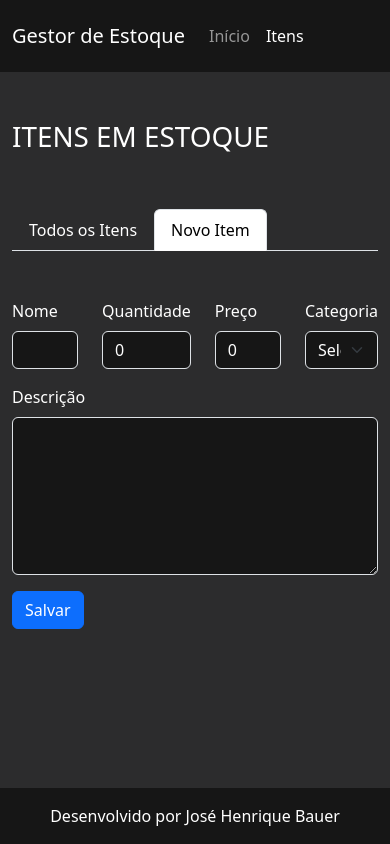
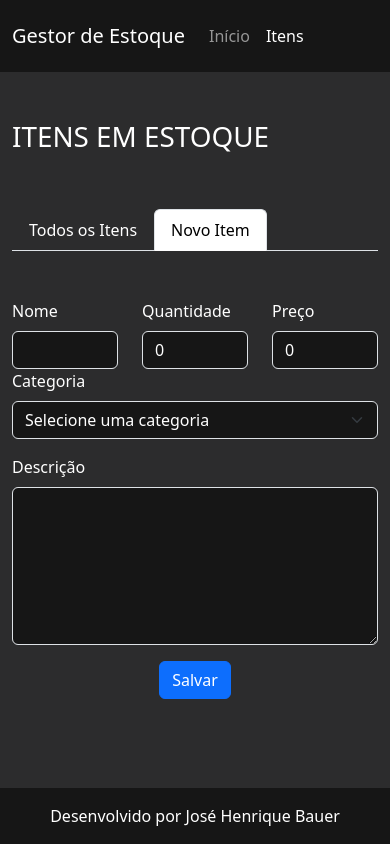
Before and after one commit to josebauer/gestor-de-estoque, a React (Vite) app: page /items/new in a window 390 px wide. Built offline with nearby package versions, Linux system fonts and the light colour scheme.

Commit message:
Melhora responsividade do formulário

```diff
--- a/src/components/ItemForm.jsx
+++ b/src/components/ItemForm.jsx
@@ -98,7 +98,7 @@ export default function ItemForm({ itemToUpdate }) {
             />
           </Form.Group>
         </Col>
-        <Col>
+        <Col md>
           <Form.Group>
             <Form.Label htmlFor="category">Categoria</Form.Label>
             <Form.Select
@@ -139,9 +139,11 @@ export default function ItemForm({ itemToUpdate }) {
           ></Form.Control>
         </Form.Group>
       </Row>
-      <Button className="my-3" type="submit">
-        Salvar
-      </Button>
+      <div className="text-center text-md-start">
+        <Button className="my-3" type="submit">
+          Salvar
+        </Button>
+      </div>
     </Form>
   )
 }
```
